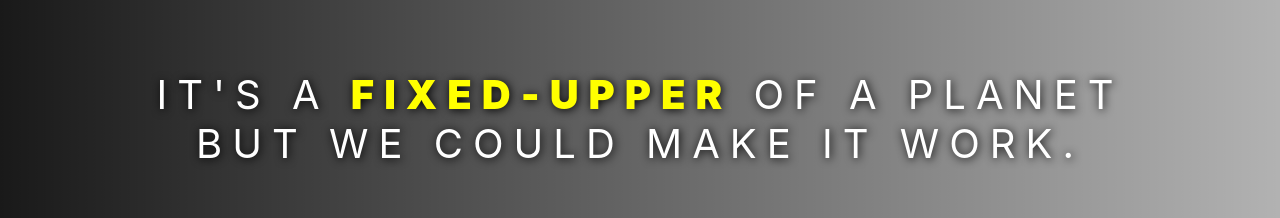
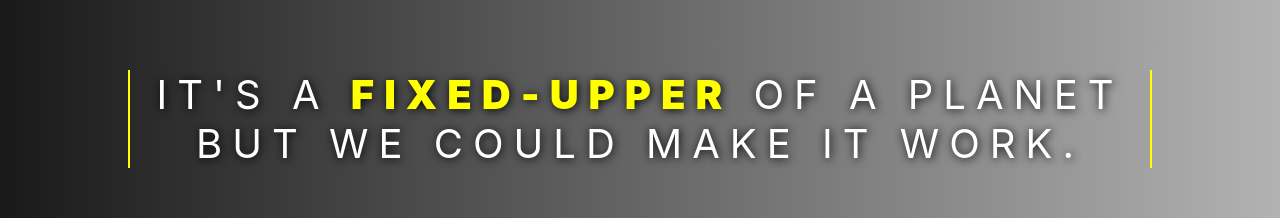
Before and after one commit to ShaileshBisht/spaceX, a React (Create React App) app: page / in a window 1280 px wide. Shown: the part 210-428 px from the top of the page. Built offline with nearby package versions, Linux system fonts and the light colour scheme.

Commit message:
add border to description top

```diff
--- a/src/component/Hero.css
+++ b/src/component/Hero.css
@@ -61,6 +61,8 @@
 }
 
 .discription_top p {
+  border-left: 2px solid yellow;
+  border-right: 2px solid yellow;
   font-size: 4rem;
   letter-spacing: 10px;
   text-shadow: 1px 1px 10px black;
```
